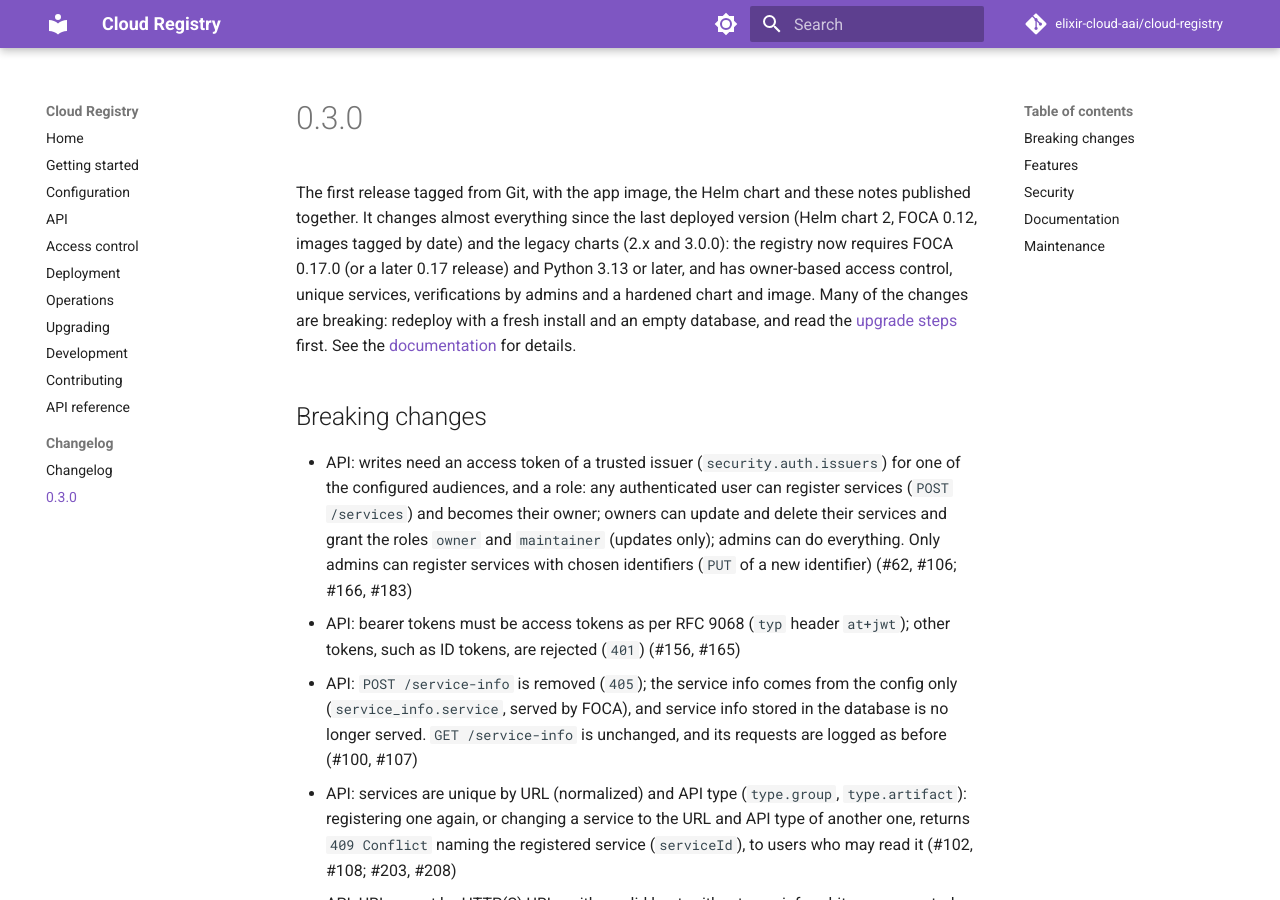
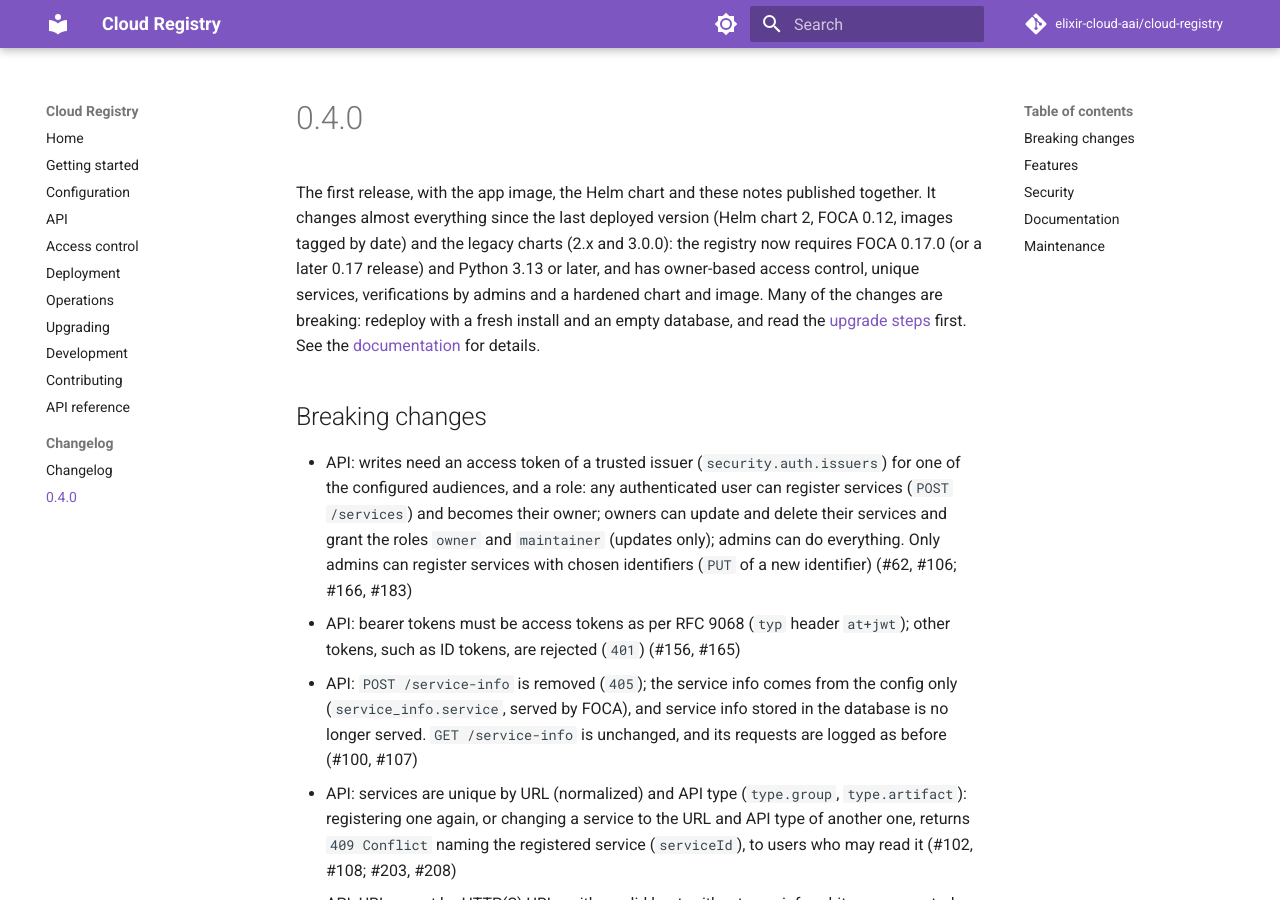
Before and after one commit to elixir-cloud-aai/cloud-registry, an MkDocs documentation site: the page built from docs/releases/0.4.0.md, in a window 1280 px wide and 900 px high. Built offline with MkDocs 1.6.1 and Material for MkDocs 9.7.7, drawn with Linux system fonts in a browser that asks for light colours; comment, search, counter and statistics services are not loaded; some of the changed text lies outside the part shown.

Commit message:
chore: prepare the 0.4.0 release
Publish the first release as 0.4.0: move the curated notes to
docs/releases/0.4.0.md, point the upgrade steps, the chart README,
the verification examples, the chart's error message, comments and the
docs tests to 0.4.0, and set the citation metadata to 0.4.0, released
today. Generic version examples in the tests stay as they are.

Closes #217

Co-Authored-By: Claude Opus 5.5 <noreply@anthropic.com>

```diff
--- a/docs/releases/0.3.0.md
+++ b/docs/releases/0.4.0.md
@@ -1,4 +1,4 @@
-The first release tagged from Git, with the app image, the Helm chart and
+The first release, with the app image, the Helm chart and
 these notes published together. It changes almost everything since the last
 deployed version (Helm chart 2, FOCA 0.12, images tagged by date) and the
 legacy charts (2.x and 3.0.0): the registry now requires FOCA 0.17.0 (or a
@@ -6,8 +6,8 @@ later 0.17 release) and Python 3.13 or later, and has owner-based access
 control, unique services, verifications by admins and a hardened chart and
 image. Many of the changes are breaking: redeploy with a fresh install and an
 empty database, and read the [upgrade
-steps](https://cloud-registry.readthedocs.io/en/v0.3.0/upgrading/#from-versions-before-030)
-first. See the [documentation](https://cloud-registry.readthedocs.io/en/v0.3.0/) for
+steps](https://cloud-registry.readthedocs.io/en/v0.4.0/upgrading/#from-versions-before-040)
+first. See the [documentation](https://cloud-registry.readthedocs.io/en/v0.4.0/) for
 details.
 
 ## Breaking changes
@@ -119,7 +119,7 @@ details.
   services with other schemes; they are still served, but can only be
   updated with an allowed scheme (see "Stored services" on the Upgrading
   page of the documentation) (#147, #152)
-- Helm chart: the chart version follows the app version (0.3.0, after 4.0.0
+- Helm chart: the chart version follows the app version (0.4.0, after 4.0.0
   in the repository); the chart attached to a release deploys the image of
   that release (`cloudRegistry.tag` defaults to the chart's `appVersion`)
   (#81, #112)
@@ -148,7 +148,7 @@ details.
 - Helm chart: rendering fails without an audience, an admin group mapping
   (unless admins are optional), `hostName` or the MongoDB Secret (unless
   authentication is disabled) (#68, #99; #166, #183)
-- Helm chart: the chart needs images built with FOCA 0.17 (0.3.0 or later)
+- Helm chart: the chart needs images built with FOCA 0.17 (0.4.0 or later)
   for named entries and spec patches in `config` (e.g., the login-for-reads
   patch, `config.api.specs.registry.patches`); see "Configuration" in
   `deployment/README.md` (#178, #184; #189, #193)
@@ -253,7 +253,7 @@ details.
   with SBOM and provenance attestations, a GitHub artifact attestation and a
   keyless Sigstore signature; the chart attached to the release has a GitHub
   artifact attestation and a Sigstore bundle
-  (`cloud-registry-0.3.0.tgz.sigstore.json`). See "Verifying images and
+  (`cloud-registry-0.4.0.tgz.sigstore.json`). See "Verifying images and
   charts" on the Operations page of the documentation for how to verify
   them. Images are scanned for known vulnerabilities with Trivy in CI,
   before a release is published, and weekly (`latest`) (#172, #181; #188,
--- a/mkdocs.yml
+++ b/mkdocs.yml
@@ -109,4 +109,4 @@ nav:
   - API reference: reference.md
   - Changelog:
       - changelog.md
-      - "0.3.0": releases/0.3.0.md
+      - "0.4.0": releases/0.4.0.md
```
Also changed, not shown: deployment/README.md (+10 -10 lines), docs/changelog.md (+1 -1 lines), docs/operations.md (+18 -18 lines), docs/upgrading.md (+6 -6 lines), 7 other files.
